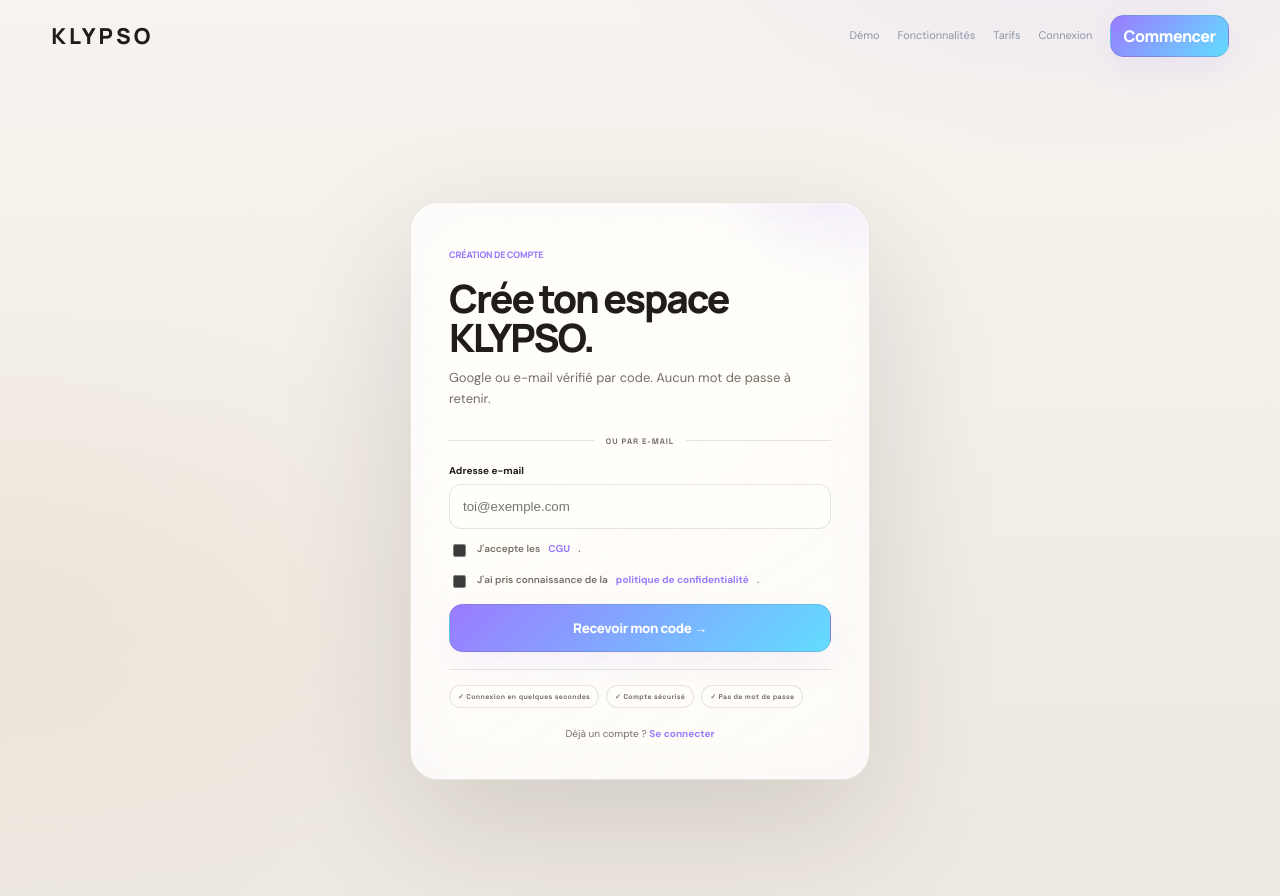
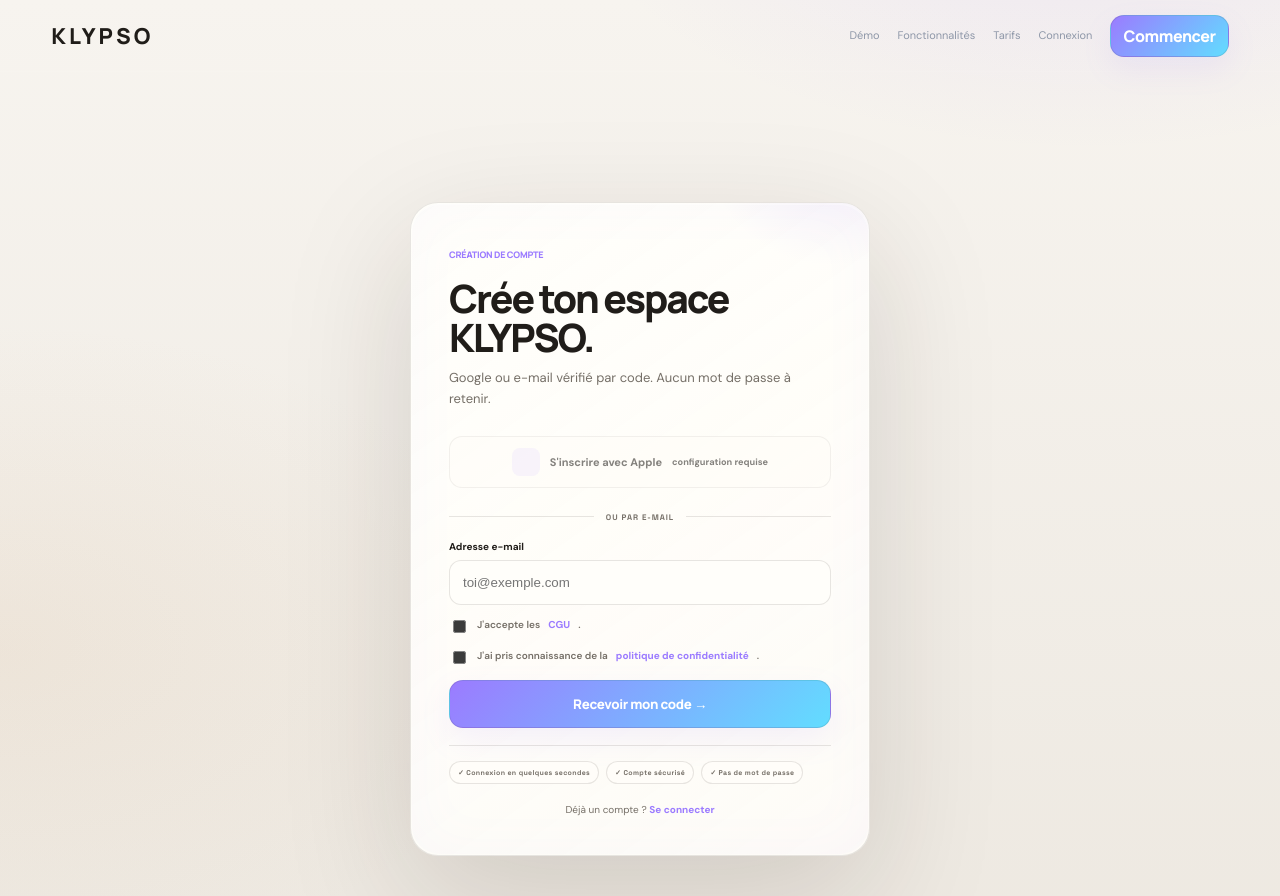
Before and after one commit to arthurmuska-tech/Klypso, a Flask app: page /register in a window 1280 px wide. Shown: the top 896 px of the page. Run offline with Flask 3, Linux system fonts and the light colour scheme.

Commit message:
fix: repair OAuth initialization and expose Apple login

```diff
--- a/Klypso-V11-GITHUB-ROOT/templates/register.html
+++ b/Klypso-V11-GITHUB-ROOT/templates/register.html
@@ -5,7 +5,11 @@
 <span class="eyebrow-v11">CRÉATION DE COMPTE</span><h1>Crée ton espace KLYPSO.</h1>
 <p class="auth-lead">Google ou e-mail vérifié par code. Aucun mot de passe à retenir.</p>
 {% if config.GOOGLE_CLIENT_ID and config.GOOGLE_CLIENT_SECRET %}<a class="oauth-button" href="{{ url_for('auth.google_login') }}"><b class="google-mark">G</b> S'inscrire avec Google</a>{% endif %}
-{% if config.APPLE_CLIENT_ID and config.APPLE_TEAM_ID and config.APPLE_KEY_ID and config.APPLE_PRIVATE_KEY %}<a class="oauth-button" href="{{ url_for('auth.apple_login') }}"><b class="apple-mark"></b> S'inscrire avec Apple</a>{% endif %}
+{% if config.APPLE_CLIENT_ID and config.APPLE_TEAM_ID and config.APPLE_KEY_ID and config.APPLE_PRIVATE_KEY %}
+<a class="oauth-button" href="{{ url_for('auth.apple_login') }}"><b class="apple-mark"></b> S'inscrire avec Apple</a>
+{% else %}
+<div class="oauth-button oauth-button-disabled"><b class="apple-mark"></b> S'inscrire avec Apple <small>configuration requise</small></div>
+{% endif %}
 <div class="auth-divider"><span>OU PAR E-MAIL</span></div>
 <form method="post" class="auth-form"><input type="hidden" name="csrf_token" value="{{ csrf_token() }}">
 <label>Adresse e-mail<input name="email" type="email" required autocomplete="email" placeholder="toi@exemple.com"></label>
```
